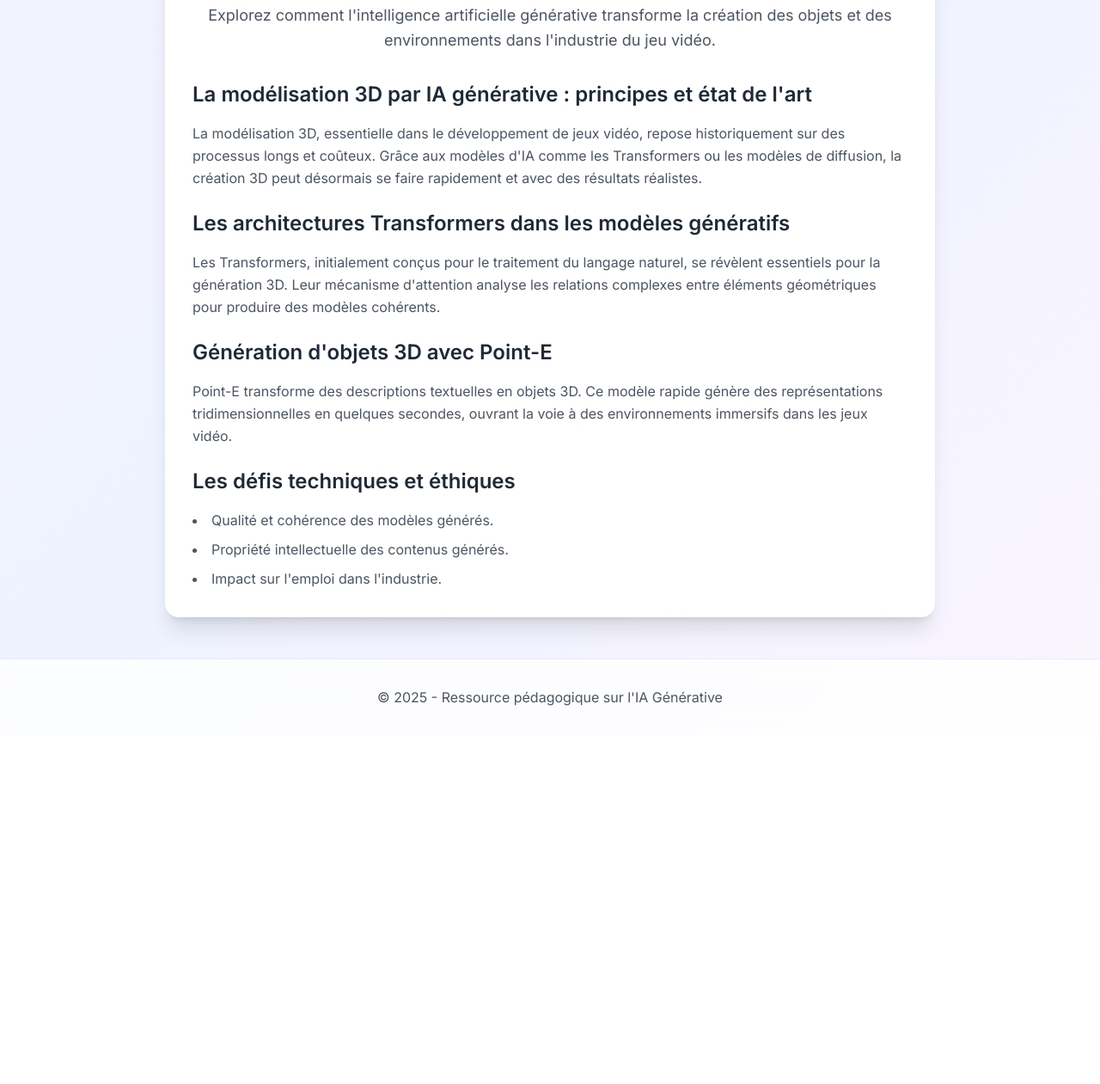
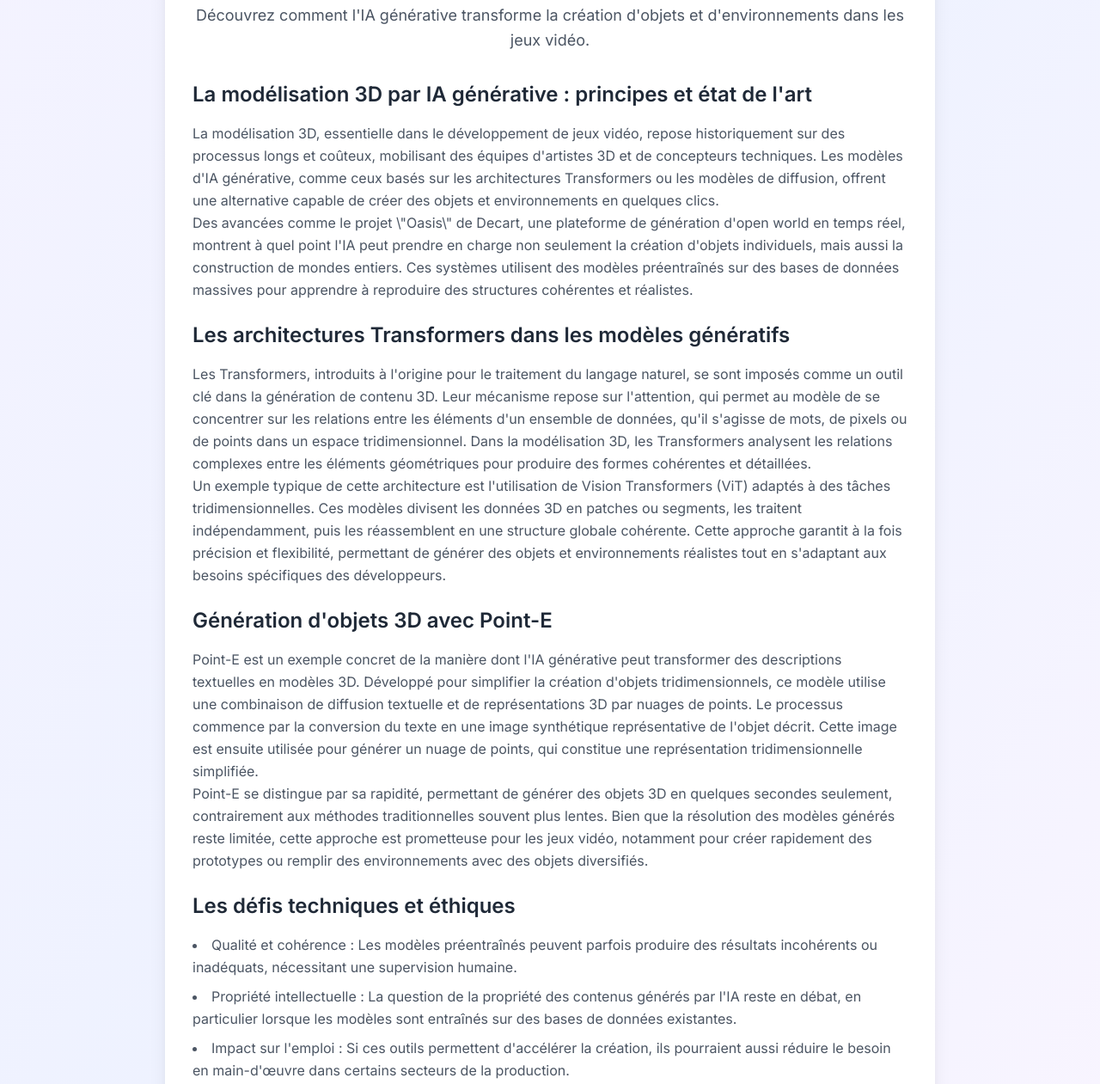
Before and after one commit to Dixtawi/GenAI_VT, a website: page public/pages/explic.html in a window 1280 px wide. Shown: the part 502-1763 px from the top of the page at 86% size. Before the commit the page ends 1357 px from the top, so only its background shows below. Drawn offline with nearby package versions, Linux system fonts and the light colour scheme.

Commit message:
feat: explic.html

```diff
--- a/public/pages/explic.html
+++ b/public/pages/explic.html
@@ -82,7 +82,7 @@
                 </div>
 
                 <div class="space-y-12">
-                    <!-- Article IA Générative -->
+                    <!-- Article complet : Utilisation de l'IA générative -->
                     <div class="bg-white rounded-2xl shadow-xl overflow-hidden transform transition-all duration-300 hover:shadow-2xl">
                         <div class="p-8">
                             <div class="text-center mb-8">
@@ -90,7 +90,7 @@
                                     Utilisation de l'IA générative dans le jeu vidéo : révolutionner la modélisation 3D
                                 </h2>
                                 <p class="text-lg text-gray-600 leading-relaxed">
-                                    Explorez comment l'intelligence artificielle générative transforme la création des objets et des environnements dans l'industrie du jeu vidéo.
+                                    Découvrez comment l'IA générative transforme la création d'objets et d'environnements dans les jeux vidéo.
                                 </p>
                             </div>
 
@@ -98,35 +98,67 @@
                                 <section>
                                     <h3 class="text-2xl font-semibold text-gray-800 mb-4">La modélisation 3D par IA générative : principes et état de l'art</h3>
                                     <p class="text-gray-600 leading-relaxed">
-                                        La modélisation 3D, essentielle dans le développement de jeux vidéo, repose historiquement sur des processus longs et coûteux.
-                                        Grâce aux modèles d'IA comme les Transformers ou les modèles de diffusion, la création 3D peut désormais se faire rapidement
-                                        et avec des résultats réalistes.
+                                        La modélisation 3D, essentielle dans le développement de jeux vidéo, repose historiquement sur des processus longs et coûteux,
+                                        mobilisant des équipes d'artistes 3D et de concepteurs techniques. Les modèles d'IA générative, comme ceux basés sur les
+                                        architectures Transformers ou les modèles de diffusion, offrent une alternative capable de créer des objets et environnements en quelques clics.
+                                    </p>
+                                    <p class="text-gray-600 leading-relaxed">
+                                        Des avancées comme le projet \"Oasis\" de Decart, une plateforme de génération d'open world en temps réel, montrent à quel point
+                                        l'IA peut prendre en charge non seulement la création d'objets individuels, mais aussi la construction de mondes entiers. Ces
+                                        systèmes utilisent des modèles préentraînés sur des bases de données massives pour apprendre à reproduire des structures cohérentes
+                                        et réalistes.
                                     </p>
                                 </section>
 
                                 <section>
                                     <h3 class="text-2xl font-semibold text-gray-800 mb-4">Les architectures Transformers dans les modèles génératifs</h3>
                                     <p class="text-gray-600 leading-relaxed">
-                                        Les Transformers, initialement conçus pour le traitement du langage naturel, se révèlent essentiels pour la génération 3D.
-                                        Leur mécanisme d'attention analyse les relations complexes entre éléments géométriques pour produire des modèles cohérents.
+                                        Les Transformers, introduits à l'origine pour le traitement du langage naturel, se sont imposés comme un outil clé dans la génération
+                                        de contenu 3D. Leur mécanisme repose sur l'attention, qui permet au modèle de se concentrer sur les relations entre les éléments d'un
+                                        ensemble de données, qu'il s'agisse de mots, de pixels ou de points dans un espace tridimensionnel. Dans la modélisation 3D, les
+                                        Transformers analysent les relations complexes entre les éléments géométriques pour produire des formes cohérentes et détaillées.
+                                    </p>
+                                    <p class="text-gray-600 leading-relaxed">
+                                        Un exemple typique de cette architecture est l'utilisation de Vision Transformers (ViT) adaptés à des tâches tridimensionnelles. Ces
+                                        modèles divisent les données 3D en patches ou segments, les traitent indépendamment, puis les réassemblent en une structure globale
+                                        cohérente. Cette approche garantit à la fois précision et flexibilité, permettant de générer des objets et environnements réalistes
+                                        tout en s'adaptant aux besoins spécifiques des développeurs.
                                     </p>
                                 </section>
 
                                 <section>
                                     <h3 class="text-2xl font-semibold text-gray-800 mb-4">Génération d'objets 3D avec Point-E</h3>
                                     <p class="text-gray-600 leading-relaxed">
-                                        Point-E transforme des descriptions textuelles en objets 3D. Ce modèle rapide génère des représentations tridimensionnelles en
-                                        quelques secondes, ouvrant la voie à des environnements immersifs dans les jeux vidéo.
+                                        Point-E est un exemple concret de la manière dont l'IA générative peut transformer des descriptions textuelles en modèles 3D.
+                                        Développé pour simplifier la création d'objets tridimensionnels, ce modèle utilise une combinaison de diffusion textuelle et
+                                        de représentations 3D par nuages de points. Le processus commence par la conversion du texte en une image synthétique représentative
+                                        de l'objet décrit. Cette image est ensuite utilisée pour générer un nuage de points, qui constitue une représentation tridimensionnelle
+                                        simplifiée.
+                                    </p>
+                                    <p class="text-gray-600 leading-relaxed">
+                                        Point-E se distingue par sa rapidité, permettant de générer des objets 3D en quelques secondes seulement, contrairement aux méthodes
+                                        traditionnelles souvent plus lentes. Bien que la résolution des modèles générés reste limitée, cette approche est prometteuse pour
+                                        les jeux vidéo, notamment pour créer rapidement des prototypes ou remplir des environnements avec des objets diversifiés.
                                     </p>
                                 </section>
 
                                 <section>
                                     <h3 class="text-2xl font-semibold text-gray-800 mb-4">Les défis techniques et éthiques</h3>
                                     <ul class="list-disc list-inside text-gray-600 leading-relaxed space-y-2">
-                                        <li>Qualité et cohérence des modèles générés.</li>
-                                        <li>Propriété intellectuelle des contenus générés.</li>
-                                        <li>Impact sur l'emploi dans l'industrie.</li>
+                                        <li>Qualité et cohérence : Les modèles préentraînés peuvent parfois produire des résultats incohérents ou inadéquats, nécessitant une supervision humaine.</li>
+                                        <li>Propriété intellectuelle : La question de la propriété des contenus générés par l'IA reste en débat, en particulier lorsque les modèles sont entraînés sur des bases de données existantes.</li>
+                                        <li>Impact sur l'emploi : Si ces outils permettent d'accélérer la création, ils pourraient aussi réduire le besoin en main-d'œuvre dans certains secteurs de la production.</li>
                                     </ul>
+                                </section>
+
+                                <section>
+                                    <h3 class="text-2xl font-semibold text-gray-800 mb-4">Conclusion</h3>
+                                    <p class="text-gray-600 leading-relaxed">
+                                        L'IA générative représente une opportunité unique pour l'industrie du jeu vidéo de repousser les limites de la créativité et de
+                                        l'innovation. Cependant, son adoption massive nécessitera de relever des défis à la fois techniques et éthiques. Alors que la
+                                        technologie continue d'évoluer, elle pourrait bien devenir une pièce maîtresse du développement de jeux vidéo, ouvrant des perspectives
+                                        fascinantes pour les joueurs et les créateurs.
+                                    </p>
                                 </section>
                             </div>
                         </div>
```
